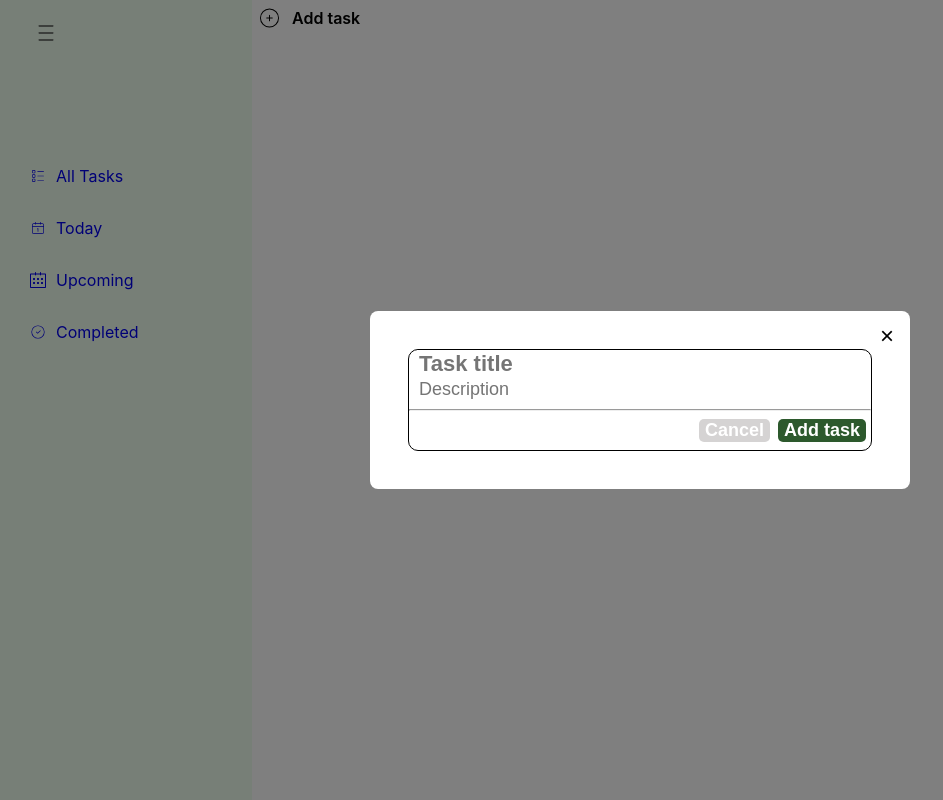
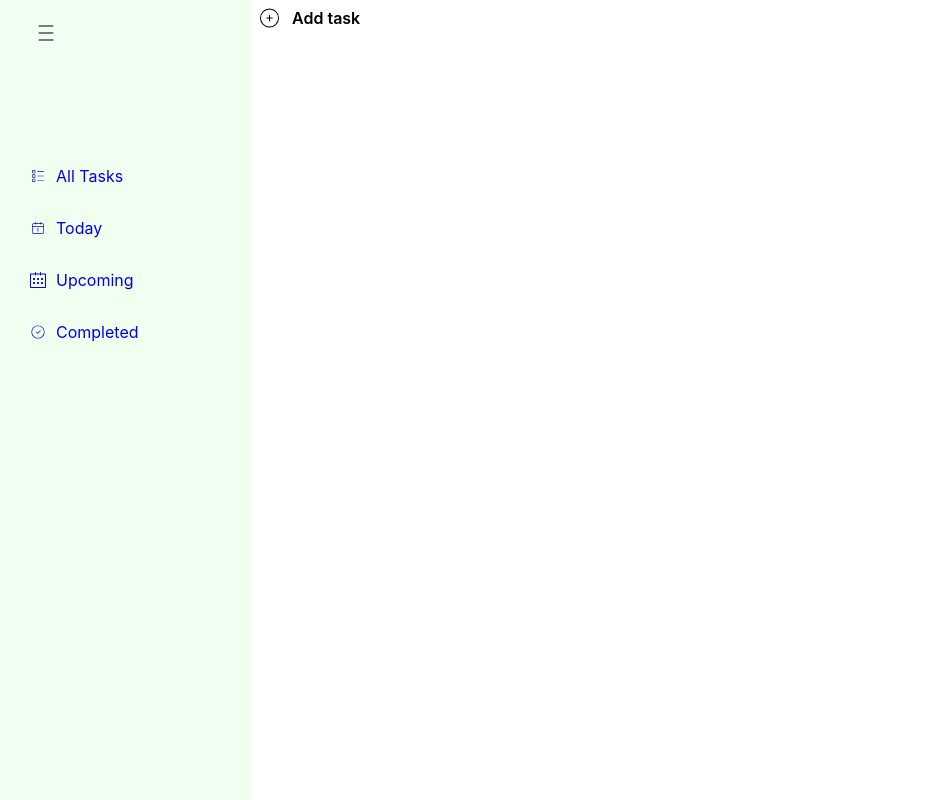
Before and after one commit to SaddamHussain900/todo-app, a React (Create React App) app: page / in a window 1280 px wide. Shown: the whole page, without its empty margins (0-943 px from the left). Built offline with nearby package versions, Linux system fonts and the light colour scheme.

Commit message:
Fixing slice

```diff
--- a/src/Components/AddTask/AddTask.jsx
+++ b/src/Components/AddTask/AddTask.jsx
@@ -7,12 +7,12 @@ import Card from "../Card/Card";
 import Modal from "../Modal/Modal";
 const AddTask = () => {
   const dispatch = useDispatch();
-  const isVisible = useSelector((state) => state.isAdd);
+  const { isAddTaskVisible } = useSelector((state) => state.isAdd);
 
   return (
     <div className="main-container">
       <Modal
-        isVisible={isVisible}
+        isVisible={isAddTaskVisible}
         onClose={() => dispatch(setAddTaskVisibility(false))}
       >
         <Card />
```
